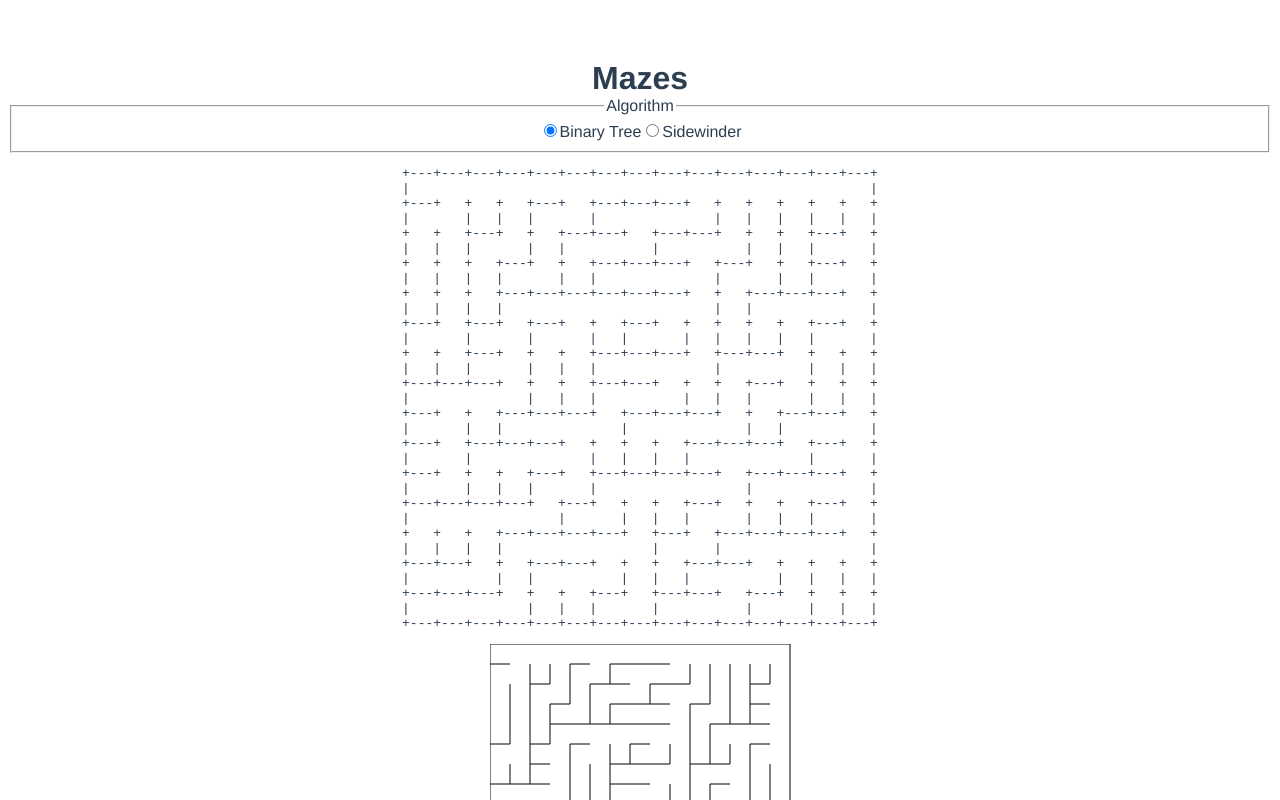
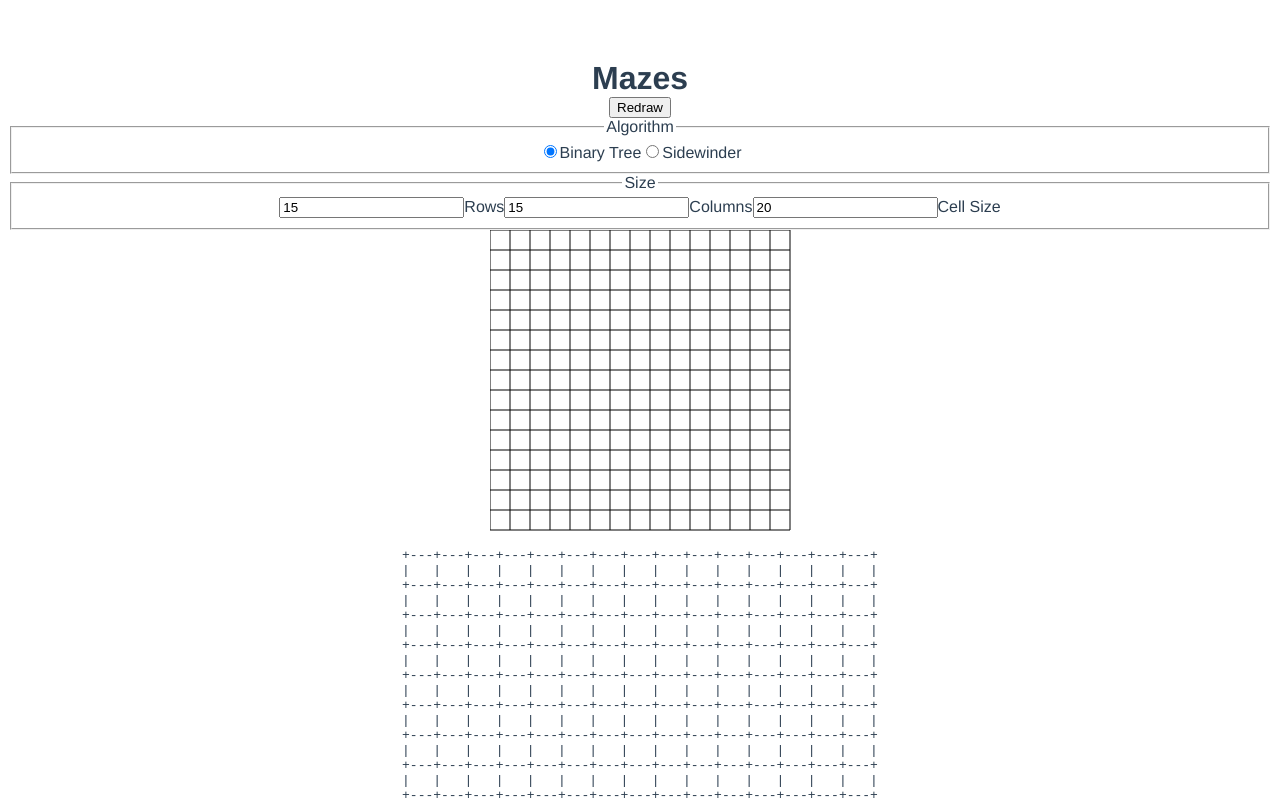
Before and after one commit to deciduously/mazes, a Vue app in the folder ts/: page / in a window 1280 px wide. Shown: the top 800 px of the page. Built offline with nearby package versions, Linux system fonts and the light colour scheme.

Commit message:
redraw button

```diff
--- a/ts/src/components/Maze.vue
+++ b/ts/src/components/Maze.vue
@@ -1,7 +1,8 @@
 <template>
   <div class="Maze">
       <h1>Mazes</h1>
-      <form>
+      <button v-on:click="refreshMaze">Redraw</button>
+      <form v-on:change="refreshMaze">
         <fieldset class="algo">
             <legend>Algorithm</legend>
             <input type="radio" class="radio-button" id="binarytree" value="binarytree"  v-model="algo">
@@ -9,9 +10,18 @@
             <input type="radio" class="radio-button" id="sidewinder" value="sidewinder"  v-model="algo">
             <label for="sidewinder">Sidewinder</label>
         </fieldset>
+        <fieldset>
+          <legend>Size</legend>
+          <input type="text" class="textbox" id="rows" v-model="rows">
+          <label for="rows">Rows</label>
+          <input type="text" class="textbox" id="columns" v-model="columns">
+          <label for="columns">Columns</label>
+          <input type="text" class="textbox" id="cellSize" v-model="cell_size">
+          <label for="cellSize">Cell Size</label>
+        </fieldset>
       </form>
+      <canvas v-draw-maze="currentMaze"></canvas>
       <pre>{{ mazeString }}</pre>
-      <canvas v-draw-maze="maze"></canvas>
   </div>
 </template>
 
@@ -30,16 +40,27 @@ export default class Maze extends Vue {
       algo: "binarytree",
       rows: 15,
       columns: 15,
-      grid_size: 20,
-      color: "#000"
+      cell_size: 20,
+      currentMaze: this.maze || new Grid(15, 15, 20)
     };
   }
+
+  // methods
+
+  refreshMaze(): void {
+    // force a redraw by tweaking and untweaking rows by 1
+    this.$data.rows += 1;
+    this.$data.rows -= 1;
+    this.$data.currentMaze = this.maze;
+  }
+
+  // computed properties
 
   get maze(): Grid {
     const g = new Grid(
       this.$data.rows,
       this.$data.columns,
-      this.$data.grid_size
+      this.$data.cell_size
     );
     switch (this.$data.algo) {
       case sidewinder:
@@ -51,8 +72,9 @@ export default class Maze extends Vue {
     }
     return g;
   }
+
   get mazeString(): string {
-    return this.maze.toString();
+    return this.$data.currentMaze.toString();
   }
 }
 </script>
--- a/ts/src/main.ts
+++ b/ts/src/main.ts
@@ -15,8 +15,7 @@ const drawLine = (
   ctx.stroke();
 };
 
-Vue.directive('draw-maze', {
-  inserted(canvasElement, binding) {
+Vue.directive('draw-maze', (canvasElement, binding) => {
   const canvas = canvasElement as HTMLCanvasElement;
   const maze = binding.value as Grid;
 
@@ -47,7 +46,6 @@ Vue.directive('draw-maze', {
     // draw south wall unless linked
     if (!cell.isLinked(cell.south)) { drawLine(x1, y2, x2, y2, ctx); }
   });
-  },
 });
 
 new Vue({
--- a/ts/src/maze/grid.ts
+++ b/ts/src/maze/grid.ts
@@ -9,8 +9,8 @@ export default class Grid {
     private readonly columns: number,
     public readonly cellSize: number) {
     // set up canvas
-    this.canvasW = (rows * cellSize) + 1;
-    this.canvasH = (columns * cellSize) + 1;
+    this.canvasW = (columns * cellSize) + 1;
+    this.canvasH = (rows * cellSize) + 1;
 
     // set up grid
     this.grid = [];
```
Lines whose indentation alone changed are shown as unchanged.
